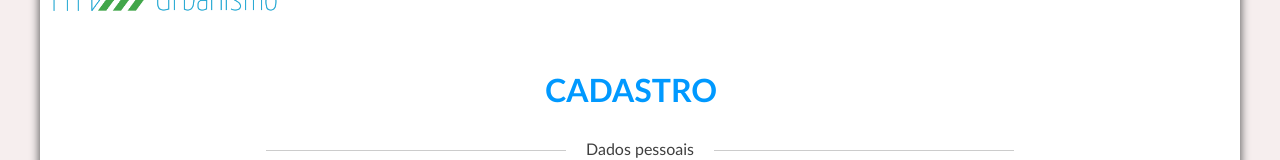
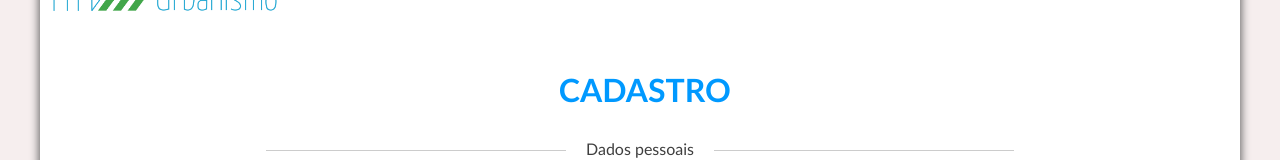
Before and after one commit to daniell0l/urbanismo-web, a React (Vite) app: page /Register in a window 1280 px wide. Shown: the part 122-282 px from the top of the page. Built offline with nearby package versions, Linux system fonts and the light colour scheme; the HTML template or start-up script is replaced by a standard one.

Commit message:
correção no título

```diff
--- a/src/screens/register/style.css
+++ b/src/screens/register/style.css
@@ -31,7 +31,7 @@
   color: rgb(0, 153, 255);
   text-transform: uppercase;
   margin-top: -180px;
-  margin-left: 485px;
+  margin-left: 43%;
   display: block;
 }
 
```
